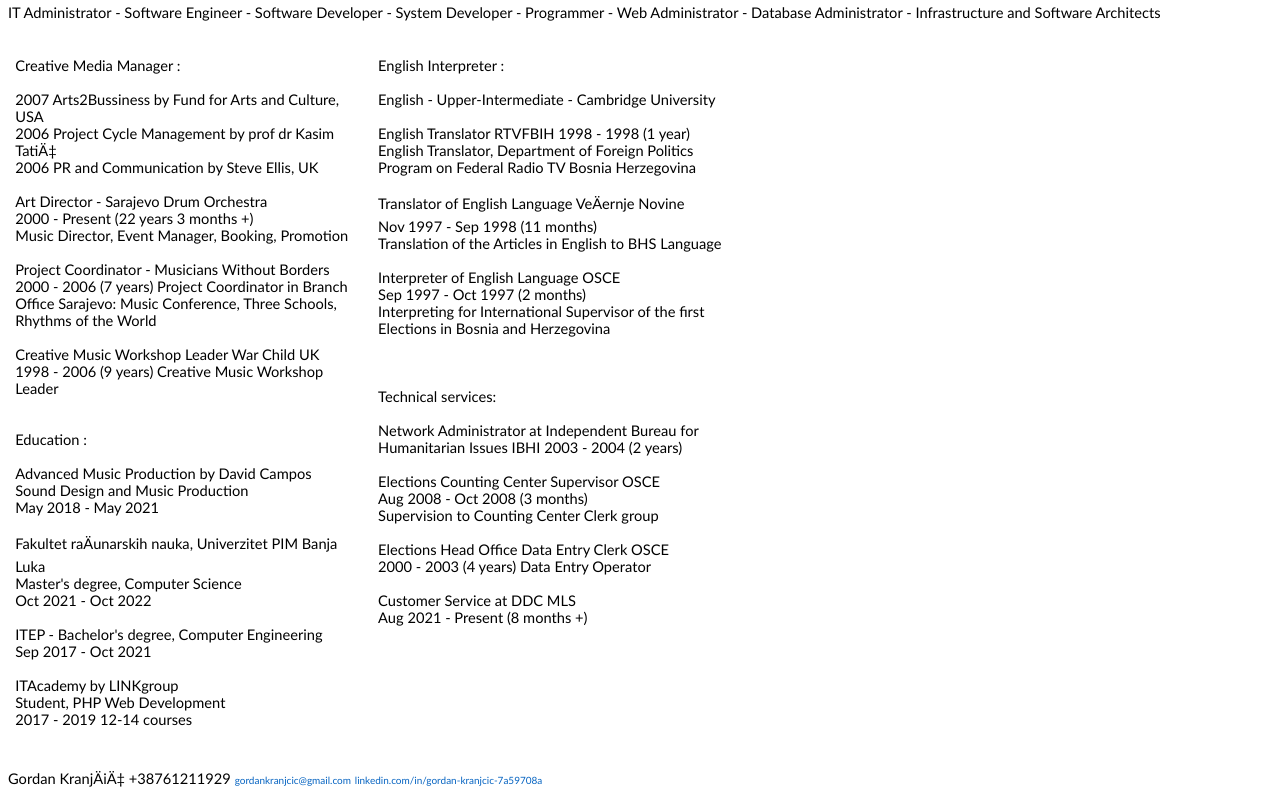
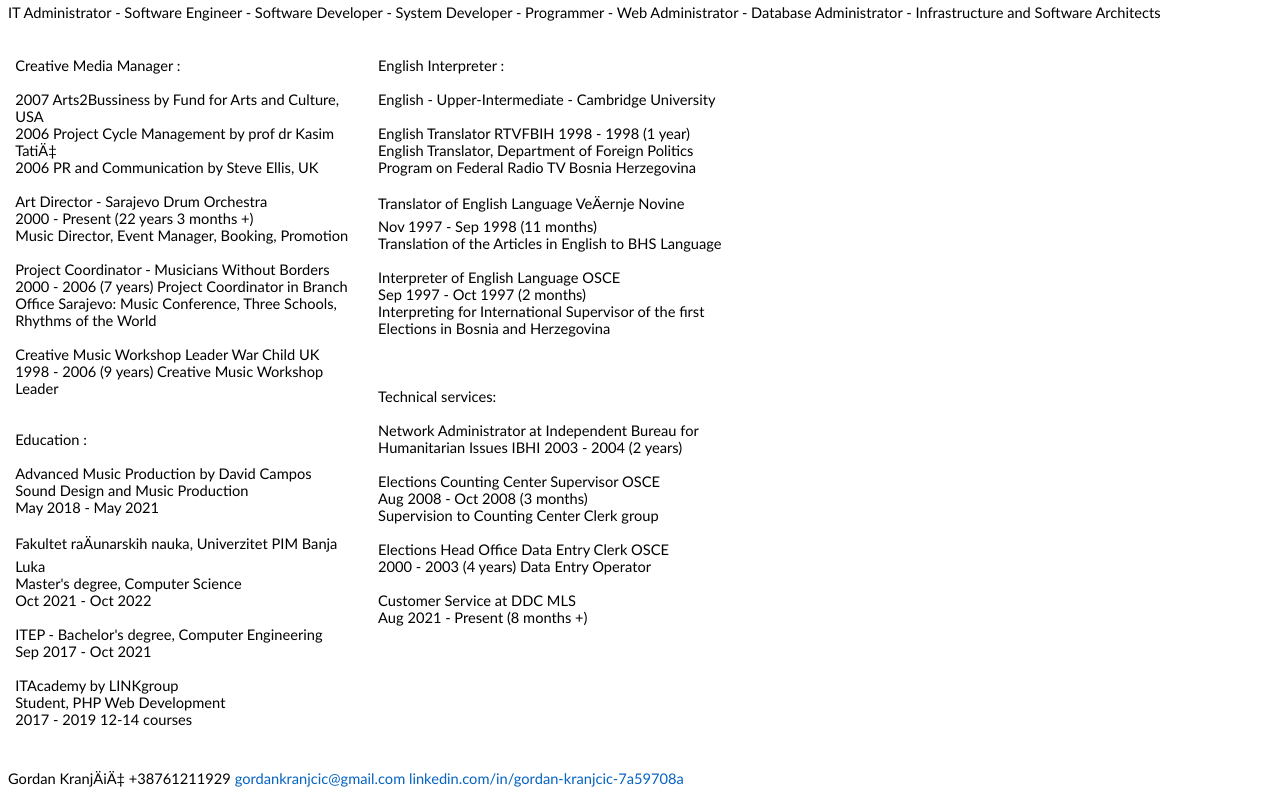
Before and after one commit to Gogson77/gordankranjcic, a plain HTML site: page pages/multimedia.html in a window 1280 px wide. Shown: the part 745-1545 px from the top of the page. Drawn offline with Linux system fonts and the light colour scheme.

Commit message:
normal link

```diff
--- a/pages/multimedia.html
+++ b/pages/multimedia.html
@@ -40,9 +40,17 @@
     text-decoration: none;
 }
 
-/* Stil za hover efekat */
 a:hover {
-    text-decoration: underline; /* Dodatni efekat podvučavanja kada korisnik pređe mišem preko linka */
+    text-decoration: underline;
+}
+
+.normal-link a {
+    font-size:11.0pt;
+    text-decoration: none;
+}
+
+.normal-link a:hover {
+    text-decoration: underline;
 }
 
 </style>
@@ -366,10 +374,11 @@
 
 <p class=MsoNormal><span lang=EN-GB>&nbsp;</span></p>
 
-<p class=MsoNormal><span lang=EN-GB>Gordan Kranjčić +38761211929 </span><span
-lang=EN-GB><a href="mailto:gordankranjcic@gmail.com">gordankranjcic@gmail.com</a></span><span
-lang=EN-GB> </span><span lang=EN-GB><a
-href="http://linkedin.com/in/gordan-kranjcic-7a59708a">linkedin.com/in/gordan-kranjcic-7a59708a</a></span></p>
+<p class=MsoNormal><span lang=EN-GB>Gordan Kranjčić +38761211929 </span>
+    <span class="normal-link" lang=EN-GB><a href="mailto:gordankranjcic@gmail.com">gordankranjcic@gmail.com</a></span>
+    <span lang=EN-GB> </span>
+    <span class="normal-link" lang=EN-GB><a href="http://linkedin.com/in/gordan-kranjcic-7a59708a">linkedin.com/in/gordan-kranjcic-7a59708a</a></span>
+</p>
 
 </div>
 
```
